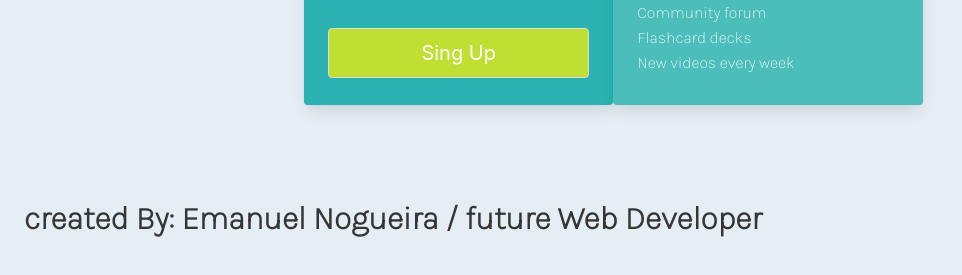
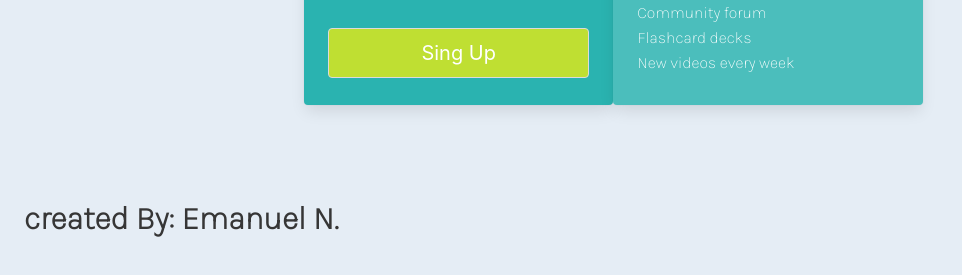
Before and after one commit to emanuelnn/emanuelnn, a plain HTML site: page First project - A simple website/index.html in a window 1280 px wide. Shown: the part 513-788 px from the top of the page, without its empty margins (0-962 px from the left). Drawn offline with nearby package versions, Linux system fonts and the light colour scheme.

Commit message:
Update index.html

```diff
--- a/First project - A simple website/index.html
+++ b/First project - A simple website/index.html
@@ -15,7 +15,6 @@
 
   <title>Frontend Mentor | Single Price Grid Component</title>
 
-  <!-- Feel free to remove these styles or customise in your own stylesheet 👍 -->
   <style>
     .attribution {
       font-size: 11px;
@@ -89,7 +88,7 @@
   </section>
 </body>
 <footer style="background-color:hsl(212, 45%, 93%);" class="footer">
-  <span class="title">created By: Emanuel Nogueira / future Web Developer</span>
+  <span class="title">created By: Emanuel N.</span>
   <div class="container">
     <div class="content has-text-centered">
       </p>
```
